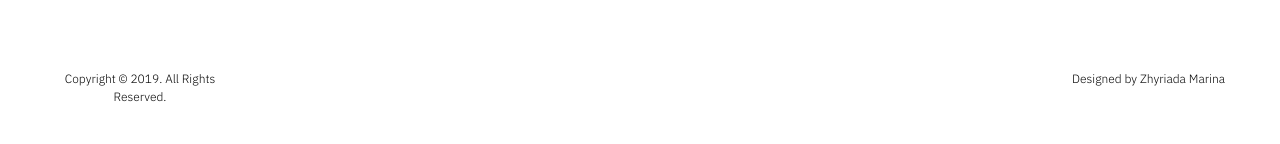
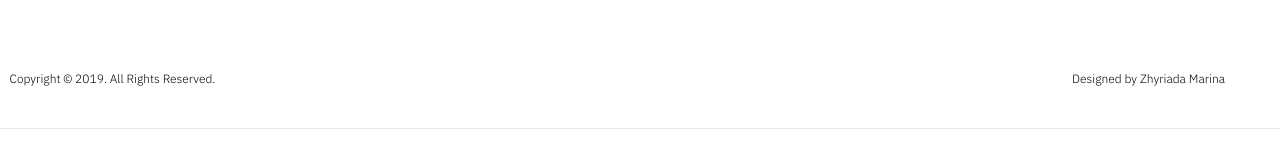
Before and after one commit to donizer/landing_namu_museum, a React (Vite) app: page / in a window 1280 px wide. Shown: the part 5294-5438 px from the top of the page. Built offline with nearby package versions, Linux system fonts and the light colour scheme.

Commit message:
Copyright © 2019. All Rights Reserved. correct placement on larger screens

```diff
--- a/src/components/Footer.tsx
+++ b/src/components/Footer.tsx
@@ -102,7 +102,7 @@ export const Footer = () => {
           Designed by Zhyriada Marina
         </p>
 
-        <p className="col-span-2 col-start-2 my-1 text-center font-IBMPlexSans text-[12px] font-light ">
+        <p className="col-span-2 col-start-2 my-1 text-center font-IBMPlexSans text-[12px] font-light xl:col-span-3">
           Copyright © 2019. All Rights Reserved.
         </p>
       </GridContainer>
```
